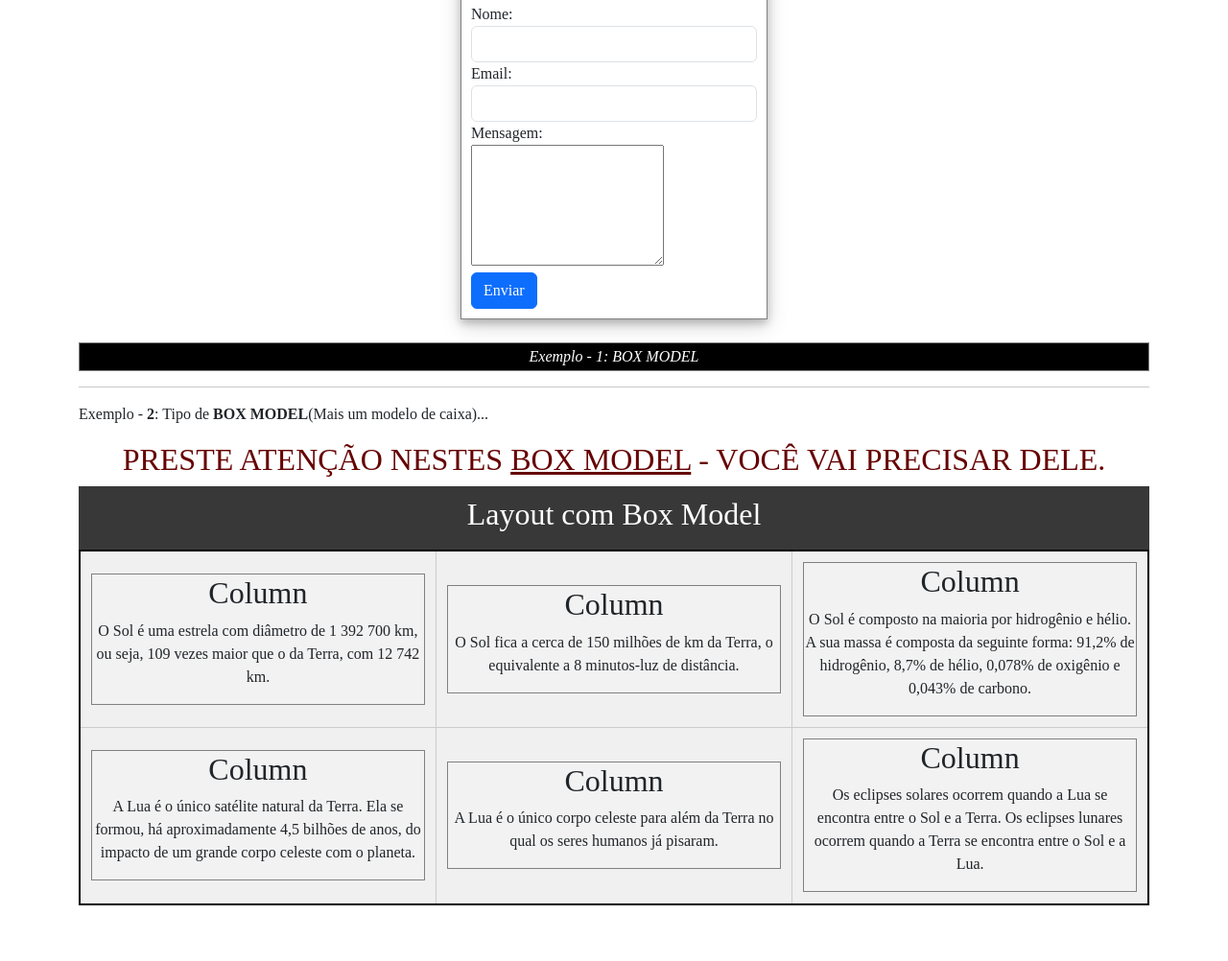
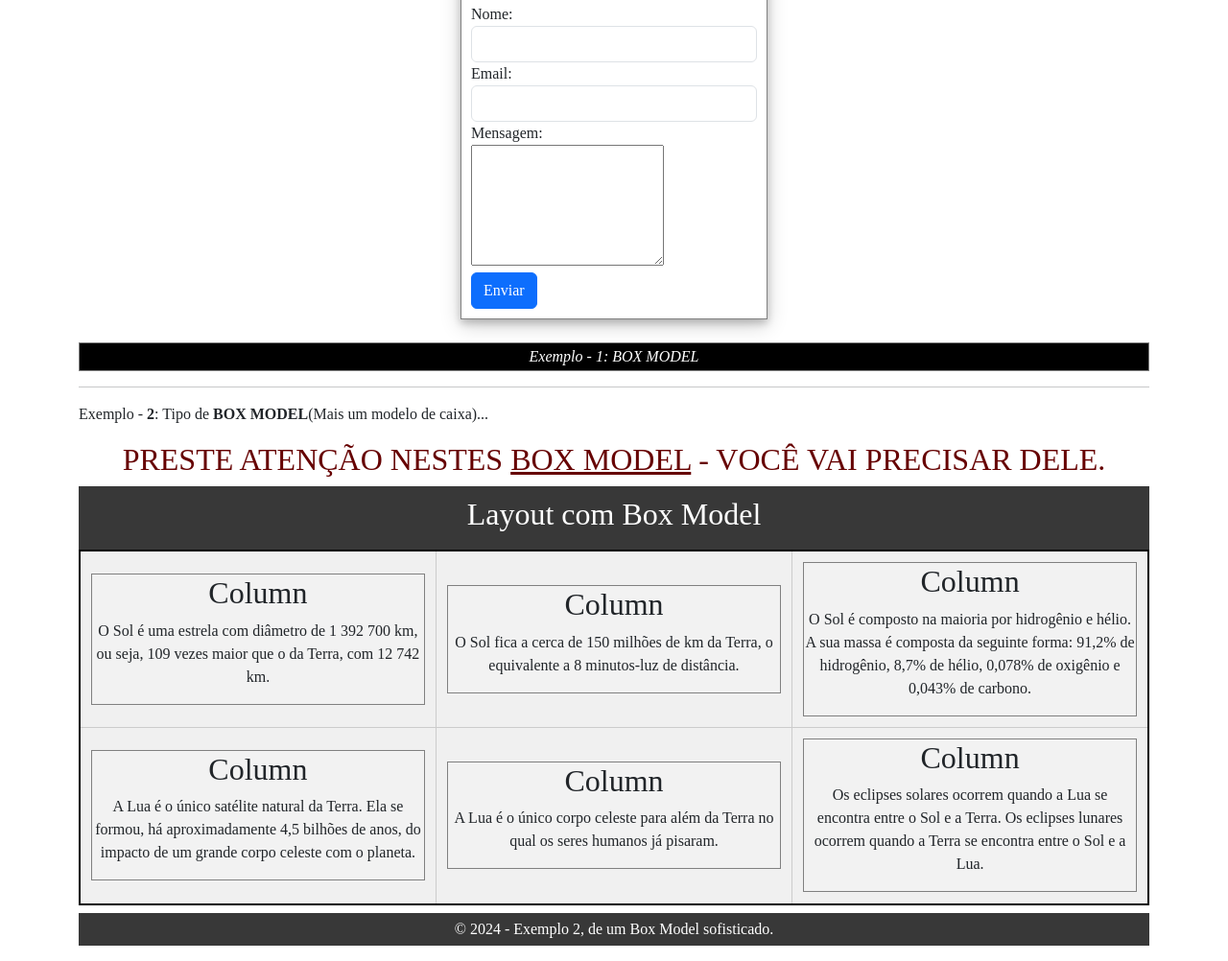
Before and after one commit to loisaaz/perfilHeloisa, a plain HTML site: page index.html in a window 1280 px wide. Shown: the part 3828-4830 px from the top of the page at 96% size. Before the commit the page ends 4780 px from the top, so only its background shows below. Drawn offline with nearby package versions, Linux system fonts and the light colour scheme.

Commit message:
alterado rodape

```diff
--- a/index.html
+++ b/index.html
@@ -300,6 +300,7 @@
                     </td>
                 </tr>
             </table>
+            <p class="baixodobox">© 2024 - Exemplo 2, de um Box Model sofisticado.</p>
 
 
             <script defer src="script.js"></script>
--- a/style.css
+++ b/style.css
@@ -157,3 +157,9 @@ footer {
   background-color: #f2f2f2;
   align-items: center;
 }
+.baixodobox {
+    background-color:rgb(56,56,56);
+    color: white;
+    padding: 5px;
+    text-align: center;
+}
```
